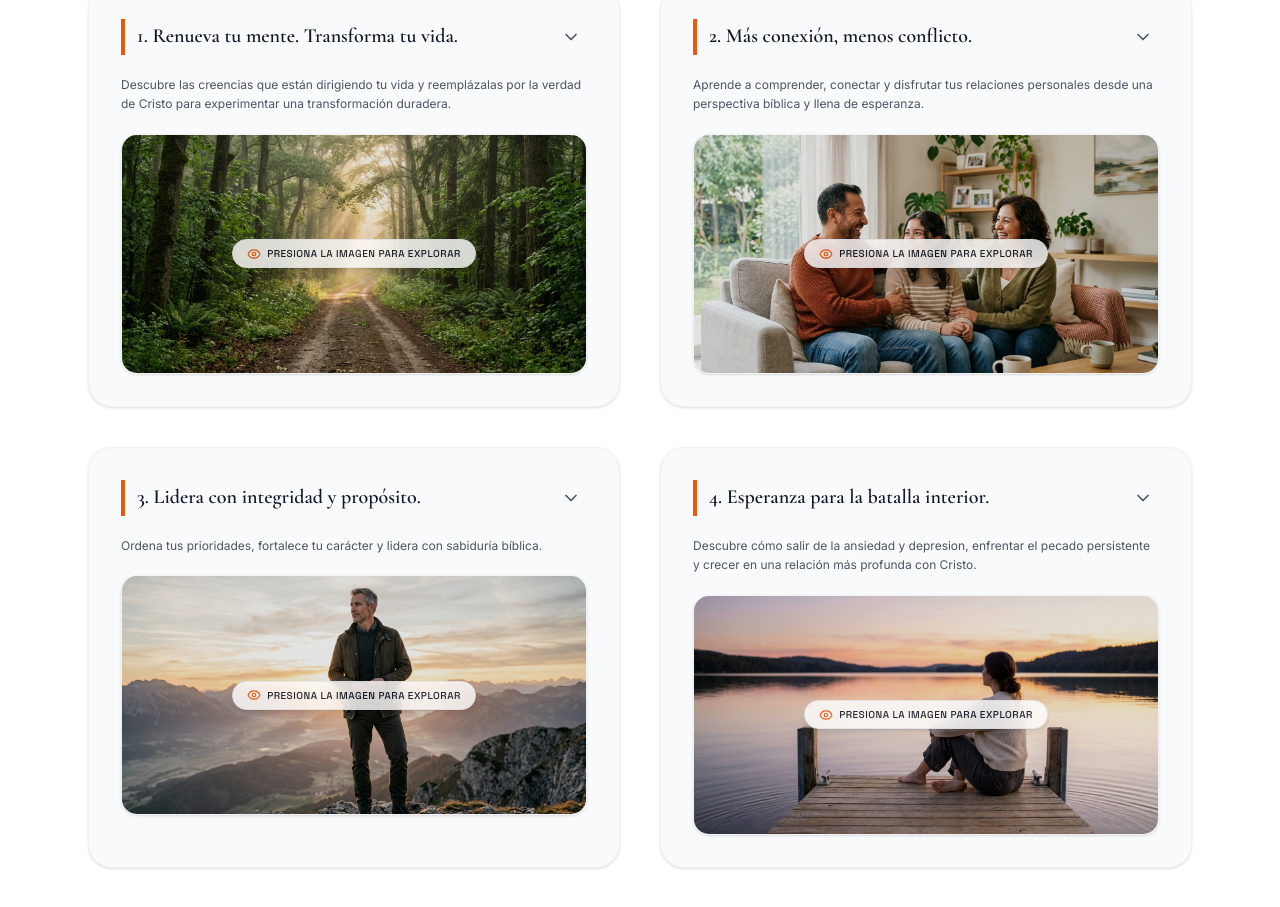
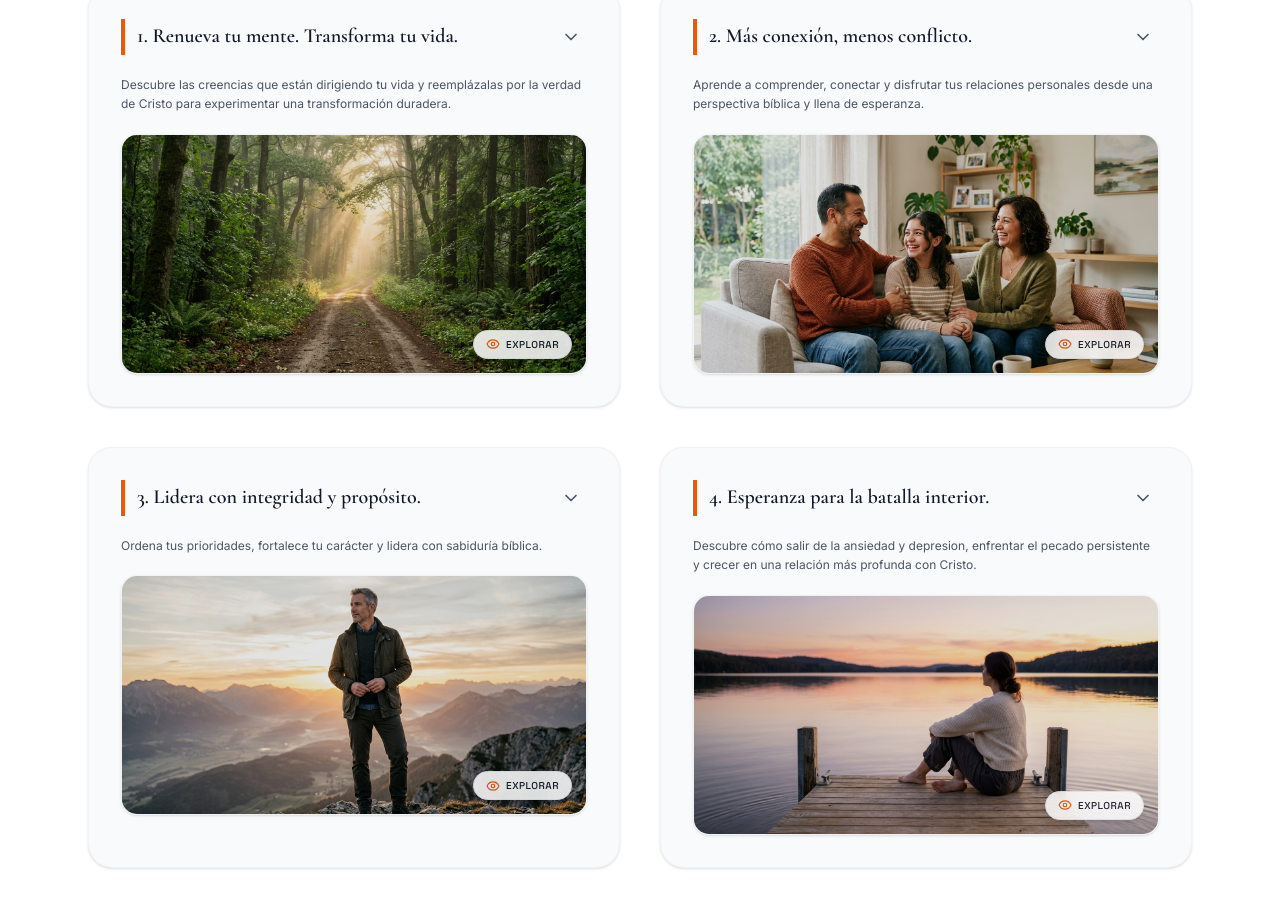
Before and after one commit to levantateresplandece1136-ops/Pagina-Levantate-Resplandece, a React (Vite) app: page / in a window 1280 px wide. Shown: the part 2160-3067 px from the top of the page. Built offline with nearby package versions, Linux system fonts and the light colour scheme.

Commit message:
refactor(ui): update resource card interaction styling
Adjust overlay positioning and simplify label text to improve visual clarity and user interaction in the resource library.

```diff
--- a/src/components/ResourceLibrary.tsx
+++ b/src/components/ResourceLibrary.tsx
@@ -339,10 +339,10 @@ export default function ResourceLibrary({ selectedBookId, onClearSelectedBook }:
                     )}
 
                     {/* Minimalist interactive overlay */}
-                    <div className="absolute inset-0 bg-black/10 group-hover:bg-black/30 transition-colors duration-300 flex items-center justify-center">
-                      <span className="bg-brand-bg/90 backdrop-blur-sm border border-brand-border text-brand-text text-[10px] uppercase font-space tracking-wider px-3.5 py-1.5 rounded-full shadow-md opacity-90 group-hover:opacity-100 transition-all duration-300 flex items-center gap-1.5">
+                    <div className="absolute inset-0 bg-black/10 group-hover:bg-black/20 transition-colors duration-300">
+                      <span className="absolute bottom-3.5 right-3.5 bg-brand-bg/95 backdrop-blur-sm border border-brand-border text-brand-text text-[10px] uppercase font-space tracking-wider px-3 py-1.5 rounded-full shadow-md opacity-90 group-hover:opacity-100 transition-all duration-300 flex items-center gap-1.5">
                         <Eye className="w-3.5 h-3.5 text-brand-accent" />
-                        {isExpanded ? "Ocultar recursos" : "Presiona la imagen para explorar"}
+                        {isExpanded ? "Ocultar" : "Explorar"}
                       </span>
                     </div>
                   </div>
@@ -442,15 +442,26 @@ export default function ResourceLibrary({ selectedBookId, onClearSelectedBook }:
                               </div>
                             )}
                             {section.id === "esperanza-batalla" && (
+                              <div className="grid grid-cols-1 md:grid-cols-2 gap-2 w-full">
                                 <a
                                   href="https://vence-la-ansiedad.vercel.app/"
                                   target="_blank"
                                   rel="noopener noreferrer"
-                                className="inline-flex w-full items-center justify-between gap-2 bg-brand-accent text-white hover:bg-brand-hover text-xs font-space font-bold py-2.5 px-4 rounded-xl transition-all shadow-sm cursor-pointer"
+                                  className="inline-flex items-center justify-between gap-2 bg-brand-accent text-white hover:bg-brand-hover text-xs font-space font-bold py-2.5 px-4 rounded-xl transition-all shadow-sm cursor-pointer text-left"
                                 >
-                                <span>Realizar Test "Vence la Ansiedad"</span>
-                                <ChevronRight className="w-4 h-4" />
+                                  <span className="truncate">Realizar Test "Vence la Ansiedad"</span>
+                                  <ChevronRight className="w-4 h-4 shrink-0" />
                                 </a>
+                                <a
+                                  href="https://cuando-todo-se-derrumba.vercel.app/"
+                                  target="_blank"
+                                  rel="noopener noreferrer"
+                                  className="inline-flex items-center justify-between gap-2 bg-brand-accent text-white hover:bg-brand-hover text-xs font-space font-bold py-2.5 px-4 rounded-xl transition-all shadow-sm cursor-pointer text-left"
+                                >
+                                  <span className="truncate">Experiencia "Cuando Todo se Derrumba"</span>
+                                  <ChevronRight className="w-4 h-4 shrink-0" />
+                                </a>
+                              </div>
                             )}
                           </div>
                         </div>
```
Lines whose indentation alone changed are shown as unchanged.
